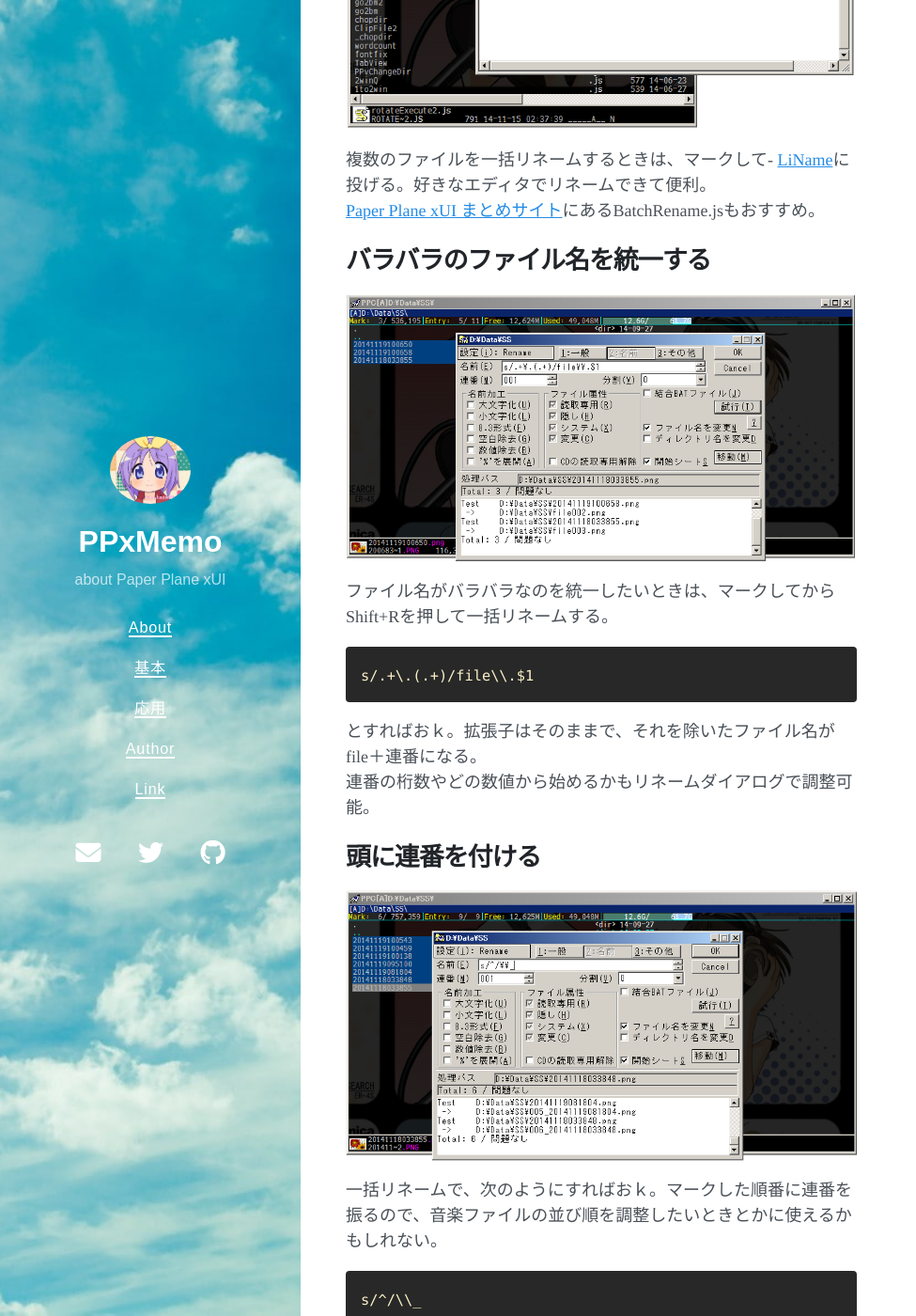
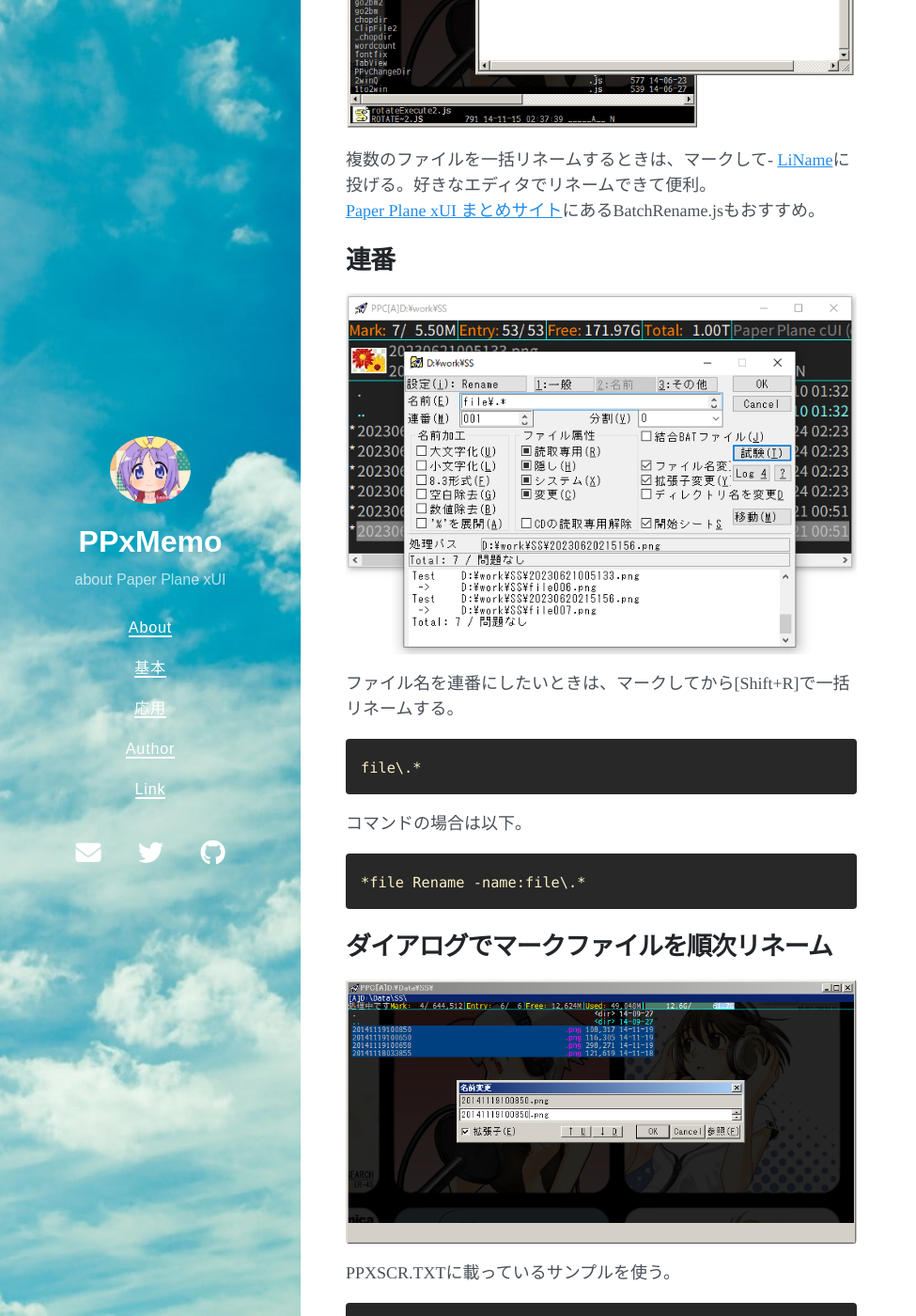
Before and after one commit to tukasa/ppxmemo, a Jekyll site: the page built from my_collections/_advanced/rename01.md, in a window 1280 px wide and 1400 px high, scrolled down 1031 px. Shown: the whole window at 94% size, without its empty margins (0-975 px from the left). Built offline with Jekyll 4.4.1, drawn with Linux system fonts in a browser that asks for light colours; nearby versions of some CDN libraries.

Commit message:
連番の箇所を修正

````diff
--- a/my_collections/_advanced/rename01.md
+++ b/my_collections/_advanced/rename01.md
@@ -19,27 +19,20 @@ Rを押して行うリネーム。一つのファイルをリネームしたい
 複数のファイルを一括リネームするときは、マークして- [LiName](https://www.vector.co.jp/soft/winnt/util/se429883.html)に投げる。好きなエディタでリネームできて便利。
 [Paper Plane xUI まとめサイト](https://w.atwiki.jp/wiki6_ppx/pages/19.html)にあるBatchRename.jsもおすすめ。
 
-## バラバラのファイル名を統一する
+## 連番
 
-![ファイル名統一]({{ "/assets/images/rename03.png" | relative_url }})
+![ファイル名統一]({{ "/assets/images/rename06.png" | relative_url }})
 
-ファイル名がバラバラなのを統一したいときは、マークしてからShift+Rを押して一括リネームする。
+ファイル名を連番にしたいときは、マークしてから[Shift+R]で一括リネームする。
 
 ```text
-s/.+\.(.+)/file\\.$1
+file\.*
 ```
 
-とすればおｋ。拡張子はそのままで、それを除いたファイル名がfile＋連番になる。
-連番の桁数やどの数値から始めるかもリネームダイアログで調整可能。
-
-## 頭に連番を付ける
-
-![連番リネーム]({{ "/assets/images/rename04.png" | relative_url }})
-
-一括リネームで、次のようにすればおｋ。マークした順番に連番を振るので、音楽ファイルの並び順を調整したいときとかに使えるかもしれない。
+コマンドの場合は以下。
 
 ```text
-s/^/\\_
+*file Rename -name:file\.*
 ```
 
 ## ダイアログでマークファイルを順次リネーム
````
Also changed, not shown: assets/images/rename06.png (added).
